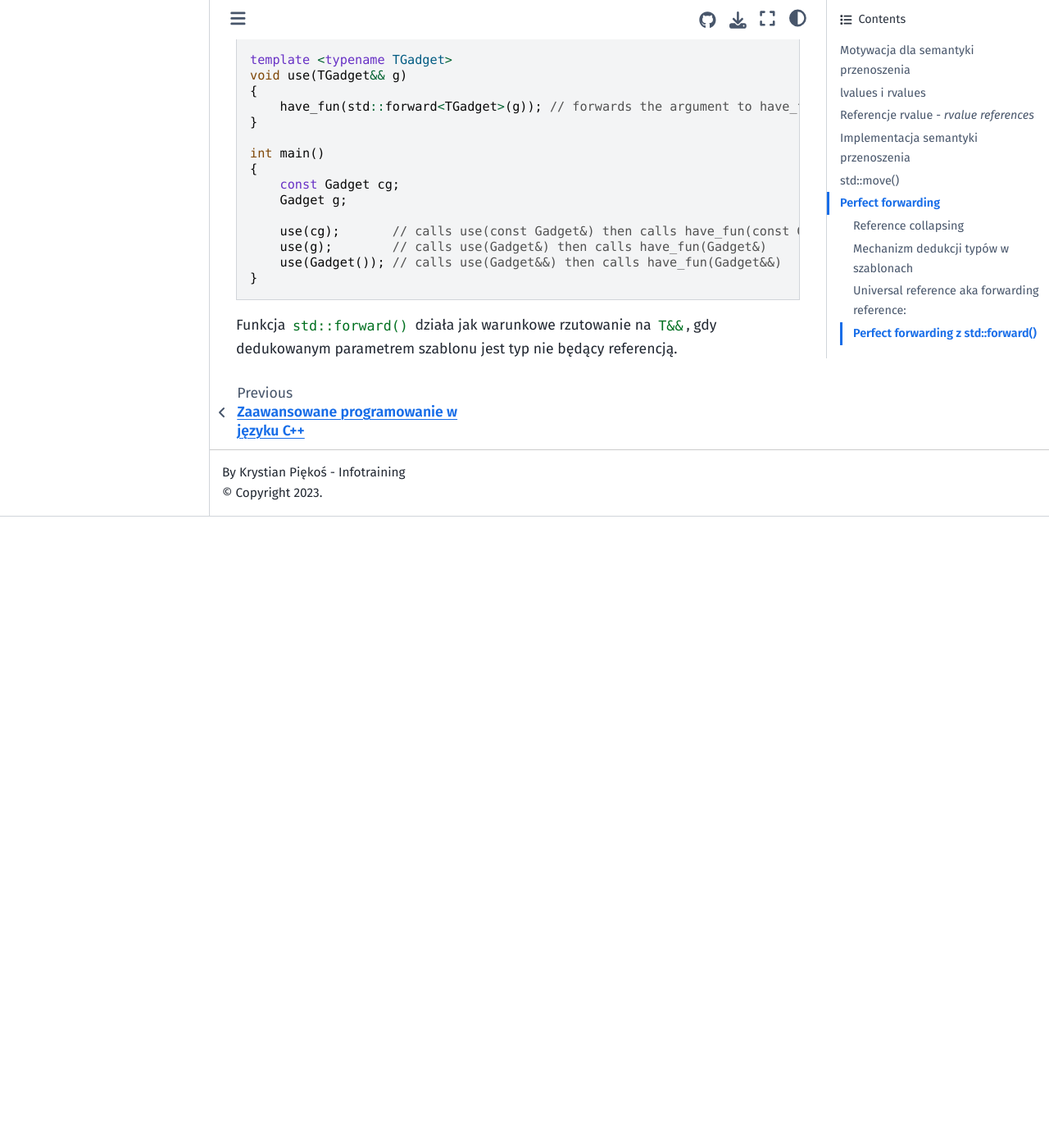
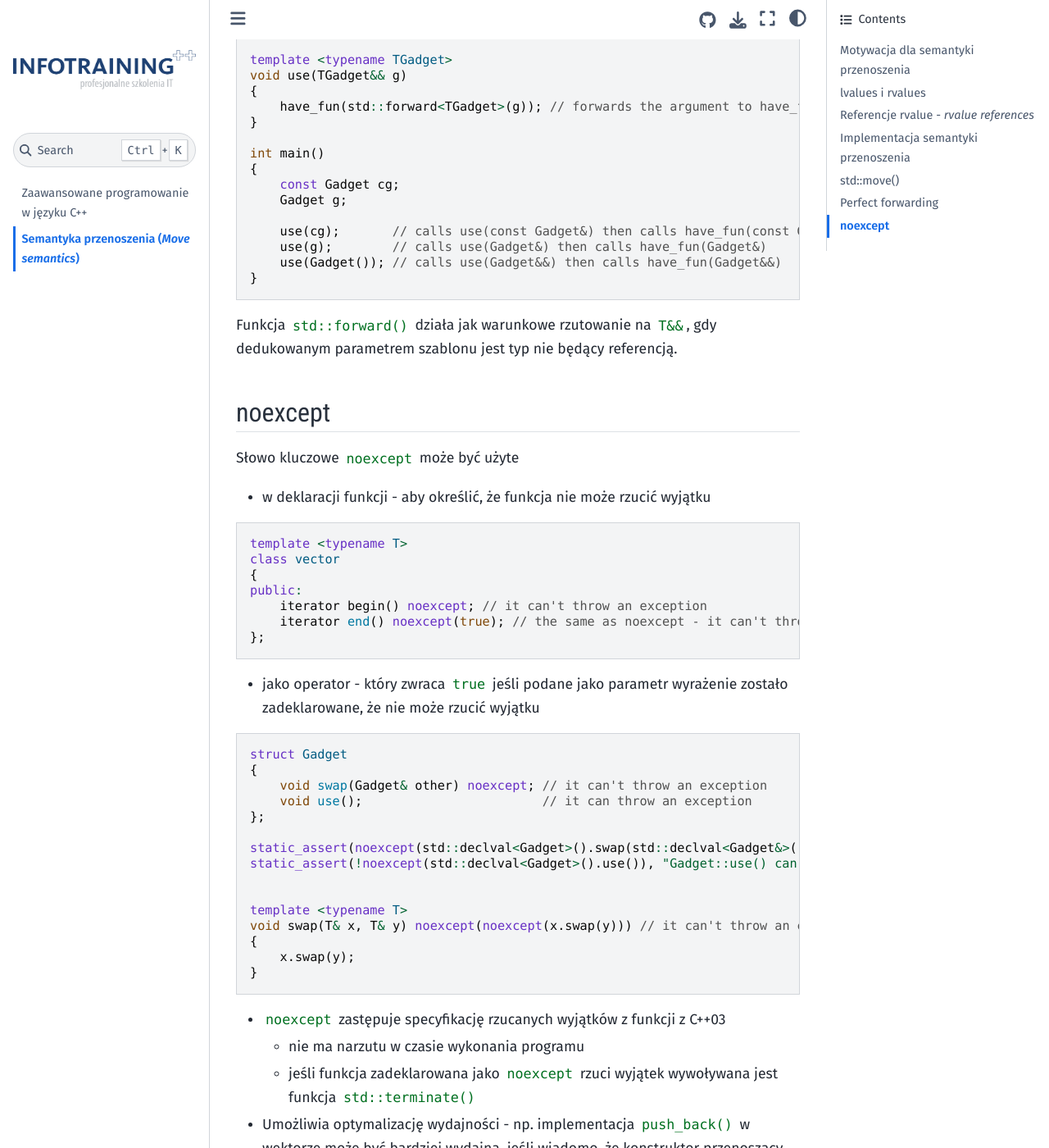
Before and after one commit to infotraining/docs-cpp-adv, a Jupyter Book: the page built from move-semantics.md, in a window 1280 px wide and 1400 px high, scrolled down 13226 px. Shown: the whole window at 82% size. Built offline with Jupyter Book 1.0.4 settings and Sphinx 7.4.7 and the Sphinx Book theme 1.1.4, drawn with Linux system fonts in a browser that asks for light colours; some web fonts are replaced; before the commit the page ends 13856 px from its top, so only the background shows below that; some of the changed text lies outside the part shown.

Commit message:
Move - noexcept

````diff
--- a/move-semantics.md
+++ b/move-semantics.md
@@ -209,7 +209,7 @@
         {
             delete[] data_; // release the resource
 
-            name_ = std::move(source.name_); // move string using its move constructor
+            name_ = std::move(source.name_); // move string using its move assignment operator
             data_ = source.data_; // copy pointer from source.data_ to data_
             size_ = source.size_; // copy size from source.size_ to size_
 
@@ -234,7 +234,7 @@
 {
     DataSet(DataSet&& source)
         : name_(std::std::move(source.name_));
-        , data_(std::exchange(source.data_, nullptr)) // move pointer from source.data_ to data_  and set source.data_ to nullptr
+        , data_(std::exchange(source.data_, nullptr)) // move pointer from source.data_ to data_ and set source.data_ to nullptr
         , size_(std::exchange(source.size_, 0)) // move size from source.size_ to size_ and set source.size_ to 0
     {
     }
@@ -245,7 +245,7 @@
         {
             delete[] data_; // release the resource
 
-            name_ = std::move(source.name_); // move string using its move constructor
+            name_ = std::move(source.name_); // move string using its move assignment operator
             data_ = std::exchange(source.data_, nullptr); // move pointer from source.data_ to data_  and set source.data_ to nullptr
             size_ = std::exchange(source.size_, 0); // move size from source.size_ to size_ and set source.size_ to 0
         }
@@ -549,3 +549,102 @@
 ```
 
 Funkcja `std::forward()` działa jak warunkowe rzutowanie na `T&&`, gdy dedukowanym parametrem szablonu jest typ nie będący referencją.
+
+## noexcept
+
+Słowo kluczowe ``noexcept`` może być użyte
+
+* w deklaracji funkcji - aby określić, że funkcja nie może rzucić wyjątku
+
+```{code-block} cpp
+template <typename T>
+class vector
+{
+public:
+    iterator begin() noexcept; // it can't throw an exception
+    iterator end() noexcept(true); // the same as noexcept - it can't throw an exception
+};
+```
+
+* jako operator - który zwraca ``true`` jeśli podane jako parametr wyrażenie zostało zadeklarowane, że nie może rzucić wyjątku
+
+```{code-block} cpp
+struct Gadget
+{
+    void swap(Gadget& other) noexcept; // it can't throw an exception
+    void use();                        // it can throw an exception
+};
+
+static_assert(noexcept(std::declval<Gadget>().swap(std::declval<Gadget&>())), "Gadget::swap() must be noexcept");
+static_assert(!noexcept(std::declval<Gadget>().use()), "Gadget::use() can throw an exception");
+
+
+template <typename T>
+void swap(T& x, T& y) noexcept(noexcept(x.swap(y))) // it can't throw an exception if x.swap(y) can't throw an exception
+{
+    x.swap(y);
+}
+```
+
+* `noexcept` zastępuje specyfikację rzucanych wyjątków z funkcji z C++03
+
+  * nie ma narzutu w czasie wykonania programu
+  * jeśli funkcja zadeklarowana jako ``noexcept`` rzuci wyjątek wywoływana jest funkcja ``std::terminate()``
+
+* Umożliwia optymalizację wydajności - np. implementacja ``push_back()`` w wektorze może być bardziej wydajna, jeśli wiadomo, że konstruktor przenoszący typu przechowywanego w kontenerze nie może rzucić wyjątku
+
+* Biblioteka **Type Traits** definiuje pomocnicze funkcje, które sprawdzają, czy dana funkcja specjalna może rzucić wyjątek lub nie:
+    * `std::is_nothrow_move_constructible_v<T>`
+    * `std::is_nothrow_move_assignable_v<T>`
+
+
+* Przykład implementacji konstruktora przenoszącego i przenoszącego operatora przypisania z użyciem ``noexcept``:
+
+```{code-block} cpp
+class DataSet
+{
+private:
+    std::string name_;
+    int* data_;
+    size_t size_;
+public:
+    DataSet(std::string name, std::initializer_list<int> data)
+        : name_(name), data_(new int[data.size()]), size_(data.size())
+    {
+        std::copy(data.begin(), data.end(), data_);
+    }
+
+    ~DataSet()
+    {
+        delete[] data_;
+    }
+
+    // move constructor
+    DataSet(DataSet&& source) noexcept
+        : name_(std::move(source.name_)) // move ctor of std::string is noexcept
+        , data_(source.data_) // copy pointer from source.data_ to data_ cannot throw - noexcept
+        , size_(source.size_) // copy size from source.size_ to size_ cannot throw - noexcept
+    {
+        source.data_ = nullptr; // set source.data_ to nullptr cannot throw - noexcept
+        source.size_ = 0;  // set source.size_ to 0 cannot throw - noexcept
+    }
+
+    // move assignment operator
+    DataSet& operator=(DataSet&& source) noexcept(std::is_nothrow_move_assignable_v<std::string>)
+    {
+        if (this != &source)
+        {
+            delete[] data_; // release the resource
+
+            name_ = std::move(source.name_); // move string using its move assignment operator
+            data_ = source.data_; // copy pointer from source.data_ to data_ - noexcept
+            size_ = source.size_; // copy size from source.size_ to size_ - noexcept
+
+            source.data_ = nullptr; // set source.data_ to nullptr - noexcept
+            source.size_ = 0; // set source.size_ to 0 - noexcept
+        }
+        return *this;
+    }
+
+    //... rest of the class
+};
````
